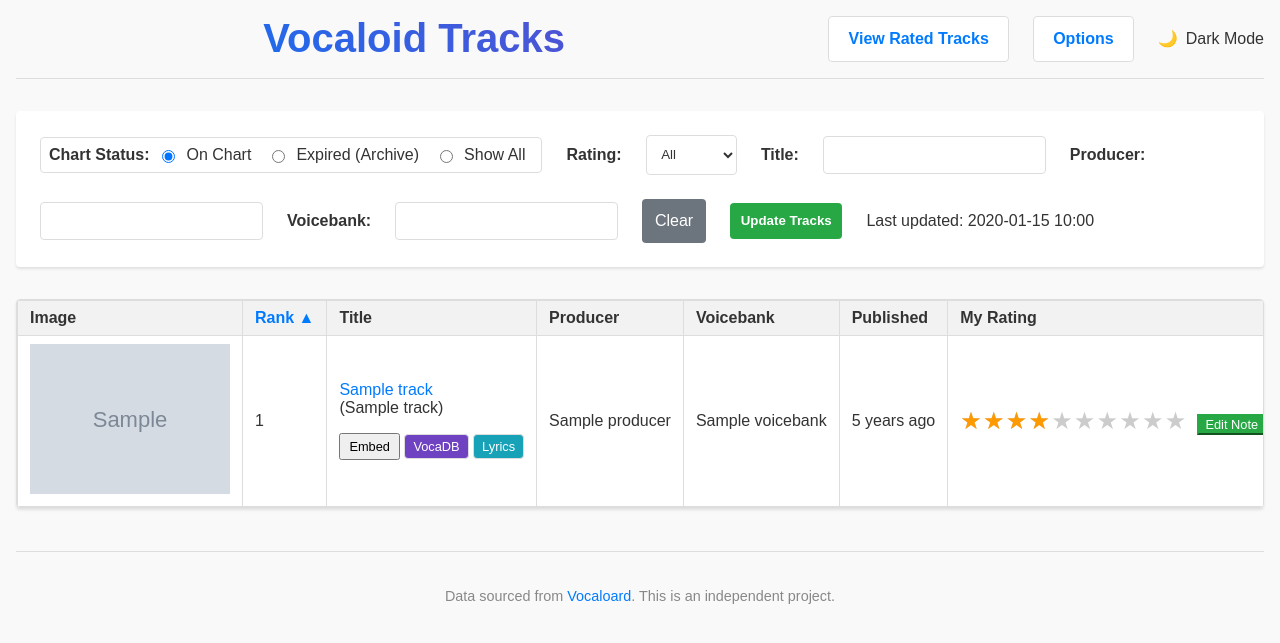
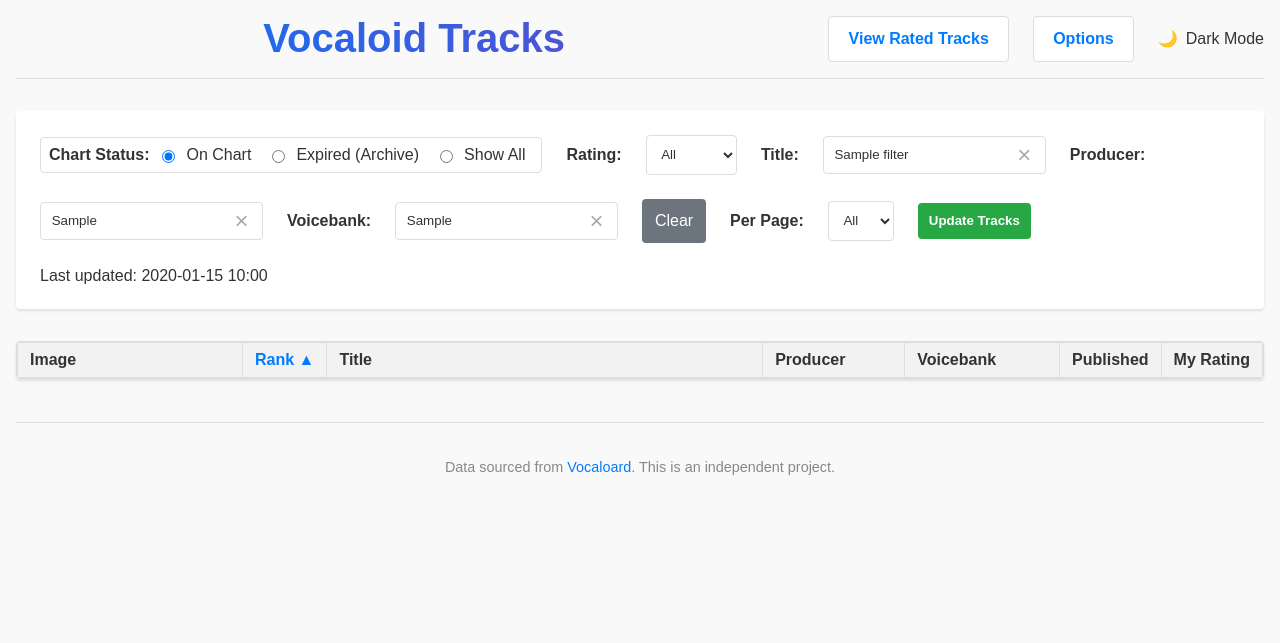
Before and after one commit to D221/vocaloid-rate, a FastAPI app: template app/templates/index.html in a window 1280 px wide. Shown: the top 643 px of the page. Run offline with FastAPI, Linux system fonts and the light colour scheme; the template is opened without the code that fills it: most values are stand-ins (such as "Sample title", 1, 10 or a date in 2020); grey boxes marked "Sample" are stand-in pictures; lists and menus that the app fills with data are empty.

Commit message:
feat(pagination): implement pagination for track listings; add pagination UI and default page size settings

```diff
--- a/app/main.py
+++ b/app/main.py
@@ -1,6 +1,6 @@
+import json
 import logging
 import os
-import json
 from datetime import datetime
 from typing import Optional
 from urllib.parse import quote
@@ -17,6 +17,7 @@ from fastapi import (
     Response,
     UploadFile,
 )
+from fastapi.responses import JSONResponse
 from fastapi.staticfiles import StaticFiles
 from fastapi.templating import Jinja2Templates
 from sqlalchemy.orm import Session
@@ -227,28 +228,69 @@ def read_rated_tracks(
     )
 
 
-@app.get("/_/rated_tracks_table_body")
+@app.get("/_/rated_tracks_table_body", response_class=JSONResponse)
 def get_rated_tracks_table_body(
     request: Request,
     db: Session = Depends(get_db),
+    page: int = 1,
+    limit: str = "all",
     producer_filter: Optional[str] = None,
     voicebank_filter: Optional[str] = None,
     sort_by: Optional[str] = None,
     sort_dir: str = "asc",
     exact_rating_filter: Optional[int] = None,
 ):
-    # Same logic, just for the partial
+    if not sort_by:
+        sort_by = "rating"
+        sort_dir = "desc"
+    # 1. Get the total count of tracks matching THIS view's filters
+    total_tracks = crud.get_tracks_count(
+        db,
+        rated_filter="rated",
+        producer_filter=producer_filter,
+        voicebank_filter=voicebank_filter,
+        exact_rating_filter=exact_rating_filter,
+        rank_filter="all",  # Rated tracks can be on or off the chart
+    )
+
+    # 2. Calculate pagination variables
+    limit_val = total_tracks
+    if limit.isdigit() and int(limit) > 0:
+        limit_val = int(limit)
+
+    total_pages = (total_tracks + limit_val - 1) // limit_val if limit_val > 0 else 1
+    skip = (page - 1) * limit_val
+
+    # 3. Get the paginated tracks
     tracks = crud.get_tracks(
         db,
+        skip=skip,
+        limit=limit_val,
         rated_filter="rated",
         producer_filter=producer_filter,
         voicebank_filter=voicebank_filter,
         sort_by=sort_by,
         sort_dir=sort_dir,
         exact_rating_filter=exact_rating_filter,
+        rank_filter="all",
     )
-    return templates.TemplateResponse(
-        "partials/tracks_table_body.html", {"request": request, "tracks": tracks}
+
+    # 4. Render the HTML partial
+    table_body_html = templates.get_template("partials/tracks_table_body.html").render(
+        {"request": request, "tracks": tracks}
+    )
+
+    # 5. Return the JSON structure the JavaScript expects
+    return JSONResponse(
+        content={
+            "table_body_html": table_body_html,
+            "pagination": {
+                "page": page,
+                "limit": limit,
+                "total_pages": total_pages,
+                "total_tracks": total_tracks,
+            },
+        }
     )
 
 
@@ -256,6 +298,8 @@ def get_rated_tracks_table_body(
 def get_tracks_table_body(
     request: Request,
     db: Session = Depends(get_db),
+    page: int = 1,
+    limit: str = "all",
     rated_filter: Optional[str] = None,
     title_filter: Optional[str] = None,
     producer_filter: Optional[str] = None,
@@ -264,8 +308,29 @@ def get_tracks_table_body(
     sort_dir: str = "asc",
     rank_filter: str = "ranked",
 ):
+    total_tracks = crud.get_tracks_count(
+        db,
+        rated_filter=rated_filter,
+        title_filter=title_filter,
+        producer_filter=producer_filter,
+        voicebank_filter=voicebank_filter,
+        rank_filter=rank_filter,
+    )
+
+    limit_val = 10000  # A large number for "all"
+    if limit.isdigit():
+        limit_val = int(limit)
+
+    total_pages = 1
+    if limit_val != 10000:
+        total_pages = (total_tracks + limit_val - 1) // limit_val
+
+    skip = (page - 1) * limit_val if limit_val != 10000 else 0
+
     tracks = crud.get_tracks(
         db,
+        skip=skip,
+        limit=limit_val,
         rated_filter=rated_filter,
         title_filter=title_filter,
         producer_filter=producer_filter,
@@ -274,8 +339,21 @@ def get_tracks_table_body(
         sort_dir=sort_dir,
         rank_filter=rank_filter,
     )
-    return templates.TemplateResponse(
-        "partials/tracks_table_body.html", {"request": request, "tracks": tracks}
+
+    table_body_html = templates.get_template("partials/tracks_table_body.html").render(
+        {"request": request, "tracks": tracks}
+    )
+
+    return JSONResponse(
+        content={
+            "table_body_html": table_body_html,
+            "pagination": {
+                "page": page,
+                "limit": limit,
+                "total_pages": total_pages,
+                "total_tracks": total_tracks,
+            },
+        }
     )
 
 
@@ -307,8 +385,11 @@ def backup_ratings(db: Session = Depends(get_db)):
 
 @app.post("/api/restore/ratings")
 async def restore_ratings(file: UploadFile = File(...), db: Session = Depends(get_db)):
-    if not file.filename.endswith(".json"):
-        raise HTTPException(status_code=400, detail="Invalid file type. Please upload a .json file.")
+    filename = getattr(file, "filename", "") or ""
+    if not filename.lower().endswith(".json"):
+        raise HTTPException(
+            status_code=400, detail="Invalid file type. Please upload a .json file."
+        )
 
     contents = await file.read()
     try:
@@ -330,7 +411,7 @@ async def restore_ratings(file: UploadFile = File(...), db: Session = Depends(ge
                 "published_date": datetime.fromisoformat(item["published_date"]),
                 "title_jp": item.get("title_jp"),
                 "image_url": item.get("image_url"),
-                "rank": None, # New tracks from backup are unranked
+                "rank": None,  # New tracks from backup are unranked
             }
             track = crud.create_track(db, track_data)
             created_count += 1
@@ -347,6 +428,8 @@ async def restore_ratings(file: UploadFile = File(...), db: Session = Depends(ge
 def read_root(
     request: Request,
     db: Session = Depends(get_db),
+    page: int = 1,
+    limit: str = "all",
     rated_filter: Optional[str] = None,
     title_filter: Optional[str] = None,
     producer_filter: Optional[str] = None,
@@ -355,8 +438,36 @@ def read_root(
     sort_dir: str = "asc",
     rank_filter: str = "ranked",
 ):
+    filters = {
+        "rated_filter": rated_filter,
+        "title_filter": title_filter,
+        "producer_filter": producer_filter,
+        "voicebank_filter": voicebank_filter,
+        "rank_filter": rank_filter,
+    }
+    total_tracks = crud.get_tracks_count(
+        db,
+        rated_filter=rated_filter,
+        title_filter=title_filter,
+        producer_filter=producer_filter,
+        voicebank_filter=voicebank_filter,
+        rank_filter=rank_filter,
+    )
+
+    limit_val = 10000  # A large number for "all"
+    if limit.isdigit():
+        limit_val = int(limit)
+
+    total_pages = 1
+    if limit_val != 10000:
+        total_pages = (total_tracks + limit_val - 1) // limit_val
+
+    skip = (page - 1) * limit_val if limit_val != 10000 else 0
+
     tracks = crud.get_tracks(
         db,
+        skip=skip,
+        limit=limit_val,
         rated_filter=rated_filter,
         title_filter=title_filter,
         producer_filter=producer_filter,
@@ -387,6 +498,13 @@ def read_root(
             "all_producers": all_producers,
             "all_voicebanks": all_voicebanks,
             "last_update": last_update,
+            "filters": filters,
+            "pagination": {
+                "page": page,
+                "limit": limit,
+                "total_pages": total_pages,
+                "total_tracks": total_tracks,
+            },
         },
     )
 
--- a/app/static/js/main.js
+++ b/app/static/js/main.js
@@ -56,6 +56,83 @@ const updateSortIndicators = () => {
 		}
 	});
 };
+let currentPage = 1;
+let currentLimit = localStorage.getItem('defaultPageSize') || 'all';
+
+// --- NEW AND IMPROVED PAGINATION UI FUNCTION ---
+const updatePaginationUI = (pagination) => {
+    const pageLinks = document.getElementById('page-links');
+    const prevButton = document.getElementById('prev-page-btn');
+    const nextButton = document.getElementById('next-page-btn');
+    const paginationContainer = document.getElementById('pagination-container');
+    const limitFilter = document.getElementById('limit_filter');
+
+	if (!pageLinks || !prevButton || !nextButton || !limitFilter || !paginationContainer) return;
+
+	// Clear previous page links
+	pageLinks.innerHTML = '';
+
+	if (pagination.total_pages <= 1) {
+		paginationContainer.style.display = 'none';
+		return;
+	}
+
+	paginationContainer.style.display = 'flex';
+
+	// Update prev/next buttons
+	prevButton.disabled = pagination.page <= 1;
+	nextButton.disabled = pagination.page >= pagination.total_pages;
+
+	const createPageElement = (page, text = page, isCurrent = false, isDisabled = false) => {
+		if (isDisabled) {
+			const ellipsis = document.createElement('span');
+			ellipsis.className = 'page-ellipsis';
+			ellipsis.textContent = '...';
+			return ellipsis;
+		}
+		const button = document.createElement('button');
+		button.className = 'page-btn';
+		button.textContent = text;
+		button.dataset.page = page;
+		if (isCurrent) {
+			button.classList.add('active');
+		}
+		return button;
+	};
+
+    const currentPage = pagination.page;
+    const totalPages = pagination.total_pages;
+    const pagesToShow = [];
+
+    // --- FEATURE CHANGE: Logic to show all pages if total is 10 or less ---
+    if (totalPages <= 10) {
+        for (let i = 1; i <= totalPages; i++) {
+            pagesToShow.push(i);
+        }
+    } else {
+        // --- Use ellipsis logic for more than 10 pages ---
+        const context = 2; // N pages before and after current page
+        for (let i = 1; i <= totalPages; i++) {
+            if (i === 1 || i === totalPages || (i >= currentPage - context && i <= currentPage + context)) {
+                if (pagesToShow.length > 0 && i > pagesToShow[pagesToShow.length - 1] + 1) {
+                    pagesToShow.push('...');
+                }
+                pagesToShow.push(i);
+            }
+        }
+    }
+
+    pagesToShow.forEach(p => {
+        if (p === '...') {
+            pageLinks.appendChild(createPageElement(null, null, false, true));
+        } else {
+            pageLinks.appendChild(createPageElement(p, p, p === currentPage));
+        }
+    });
+
+    limitFilter.value = pagination.limit;
+};
+
 const updateTracks = async () => {
 	const tableBody = document.getElementById("tracks-table-body");
 	const filterForm = document.getElementById("filter-form");
@@ -69,19 +146,32 @@ const updateTracks = async () => {
 	skeletonTimer = setTimeout(showSkeleton, 250);
 	const params = new URLSearchParams(window.location.search);
 	if (filterForm) {
-		const formData = new FormData(filterForm);
-		formData.forEach((value, key) => {
-			if (value) params.set(key, value);
-			else params.delete(key);
-		});
-	}
-	const fetchUrl = `${baseUrl}?${params.toString()}`;
-	const browserUrl = `${window.location.pathname}?${params.toString()}`;
+        // 1. The form is the authority for all filter values.
+        const newParams = new URLSearchParams(new FormData(filterForm));
+
+        // 2. The URL is the authority for sorting state (since it's not in the form).
+        const currentUrlParams = new URLSearchParams(window.location.search);
+        if (currentUrlParams.has('sort_by')) {
+            newParams.set('sort_by', currentUrlParams.get('sort_by'));
+        }
+        if (currentUrlParams.has('sort_dir')) {
+            newParams.set('sort_dir', currentUrlParams.get('sort_dir'));
+        }
+
+        // 3. JS variables are the authority for pagination state.
+        newParams.set('page', currentPage);
+        newParams.set('limit', currentLimit);
+
+        // --- END OF FIX ---
+        const fetchUrl = `${baseUrl}?${newParams.toString()}`;
+	    const browserUrl = `${window.location.pathname}?${newParams.toString()}`;
+
 	try {
 		const response = await fetch(fetchUrl);
 		clearTimeout(skeletonTimer);
-		const html = await response.text();
-		tableBody.innerHTML = html;
+		const data = await response.json();
+		tableBody.innerHTML = data.table_body_html;
+        updatePaginationUI(data.pagination);
 	} catch (error) {
 		clearTimeout(skeletonTimer);
 		console.error("Failed to update tracks:", error);
@@ -91,6 +181,7 @@ const updateTracks = async () => {
 	window.history.pushState({}, "", browserUrl);
 	formatAllDates();
 	updateSortIndicators();
+}
 };
 const updateThemeUI = () => {
 	const themeIcon = document.getElementById("theme-icon");
@@ -202,16 +293,61 @@ document.addEventListener("DOMContentLoaded", () => {
 	formatAllDates();
 	updateSortIndicators();
 	updateThemeUI();
+
+    const limitFilter = document.getElementById('limit_filter');
+    if (limitFilter) {
+        limitFilter.value = currentLimit;
+        limitFilter.addEventListener("change", (e) => {
+            currentLimit = e.target.value;
+            currentPage = 1;
+            updateTracks();
+        });
+    }
+
+    // --- BUG FIX: CONSOLIDATED PAGINATION EVENT LISTENER ---
+    const paginationContainer = document.getElementById('pagination-container');
+    if (paginationContainer) {
+        paginationContainer.addEventListener('click', (e) => {
+            let pageChanged = false;
+            // Handle previous button
+            if (e.target.id === 'prev-page-btn' && !e.target.disabled) {
+                currentPage--;
+                pageChanged = true;
+            }
+            // Handle next button
+            if (e.target.id === 'next-page-btn' && !e.target.disabled) {
+                currentPage++;
+                pageChanged = true;
+            }
+            // Handle specific page number buttons
+            const pageButton = e.target.closest('.page-btn');
+            if (pageButton && !pageButton.classList.contains('active')) {
+                const page = parseInt(pageButton.dataset.page, 10);
+                if (!isNaN(page)) {
+                    currentPage = page;
+                    pageChanged = true;
+                }
+            }
+            // If any page change happened, update the tracks
+            if (pageChanged) {
+                updateTracks();
+            }
+        });
+    }
+
 	renderRatingChart(); // Initial chart render
 
 	const debouncedUpdateTracks = debounce(updateTracks, 300);
 	const filterForm = document.getElementById("filter-form");
 	if (filterForm) {
 		filterForm.addEventListener("input", (e) => {
+			currentPage = 1; // Reset page on filter change
 			if (e.target.matches('input[type="text"], input[type="search"]')) {
 				toggleClearButton(e.target);
 				debouncedUpdateTracks();
-			} else {
+			} else if (e.target.id !== "limit_filter") {
+				// Any other form input (radios, selects) triggers an immediate update
+				currentPage = 1; // Reset page on filter change
 				updateTracks();
 			}
 		});
@@ -221,6 +357,15 @@ document.addEventListener("DOMContentLoaded", () => {
 				toggleClearButton(input);
 			});
 	}
+
+	// --- Initial Page Load Logic ---
+	// 1. Set state from URL or localStorage
+	const urlParams = new URLSearchParams(window.location.search);
+	currentPage = parseInt(urlParams.get("page")) || 1;
+	currentLimit = urlParams.get("limit") || localStorage.getItem("defaultPageSize") || "all";
+	if (limitFilter) limitFilter.value = currentLimit;
+	// 2. Fetch the initial view based on the resolved state
+	updateTracks();
 
 	document.getElementById("theme-switcher")?.addEventListener("click", () => {
 		const doc = document.documentElement;
@@ -366,6 +511,7 @@ document.addEventListener("DOMContentLoaded", () => {
 				newDir = currentDir === "asc" ? "desc" : "asc";
 			params.set("sort_by", newSort);
 			params.set("sort_dir", newDir);
+			currentPage = 1; // Reset page on sort change
 			window.history.pushState(
 				{},
 				"",
--- a/app/templates/index.html
+++ b/app/templates/index.html
@@ -38,31 +38,35 @@
         <form id="filter-form">
             <div class="filter-group">
                 <label>Chart Status:</label>
-                <input type="radio" id="rank_ranked" name="rank_filter" value="ranked" checked>
+                <input type="radio" id="rank_ranked" name="rank_filter" value="ranked" {% if
+                    filters.rank_filter=='ranked' or not filters.rank_filter %}checked{% endif %}>
                 <label for="rank_ranked">On Chart</label>
 
-                <input type="radio" id="rank_unranked" name="rank_filter" value="unranked">
+                <input type="radio" id="rank_unranked" name="rank_filter" value="unranked" {% if
+                    filters.rank_filter=='unranked' %}checked{% endif %}>
                 <label for="rank_unranked">Expired (Archive)</label>
 
-                <input type="radio" id="rank_all" name="rank_filter" value="all">
+                <input type="radio" id="rank_all" name="rank_filter" value="all" {% if filters.rank_filter=='all'
+                    %}checked{% endif %}>
                 <label for="rank_all">Show All</label>
             </div>
 
             <label for="rated_filter">Rating:</label>
             <select name="rated_filter" id="rated_filter">
-                <option value="all">All</option>
-                <option value="rated">Rated</option>
-                <option value="unrated">Unrated</option>
+                <option value="all" {% if filters.rated_filter=='all' %}selected{% endif %}>All</option>
+                <option value="rated" {% if filters.rated_filter=='rated' %}selected{% endif %}>Rated</option>
+                <option value="unrated" {% if filters.rated_filter=='unrated' %}selected{% endif %}>Unrated</option>
             </select>
             <label for="title_filter">Title:</label>
             <div class="input-wrapper">
-                <input type="search" name="title_filter" id="title_filter""
-                    autocomplete=" off">
+                <input type="search" name="title_filter" id="title_filter" autocomplete="off"
+                    value="{{ filters.title_filter or '' }}">
                 <button type="button" class="clear-input-btn" aria-label="Clear title search">&times;</button>
             </div>
             <label for="producer_filter">Producer:</label>
             <div class="input-wrapper">
-                <input type="text" name="producer_filter" id="producer_filter" list="producers-list" autocomplete="off">
+                <input type="text" name="producer_filter" id="producer_filter" list="producers-list" autocomplete="off"
+                    value="{{ filters.producer_filter or '' }}">
                 <button type="button" class="clear-input-btn" aria-label="Clear producer filter">&times;</button>
             </div>
             <datalist id="producers-list">
@@ -72,7 +76,7 @@
             <label for="voicebank_filter">Voicebank:</label>
             <div class="input-wrapper">
                 <input type="text" name="voicebank_filter" id="voicebank_filter" list="voicebanks-list"
-                    autocomplete="off">
+                    autocomplete="off" value="{{ filters.voicebank_filter or '' }}">
                 <button type="button" class="clear-input-btn" aria-label="Clear voicebank filter">&times;</button>
             </div>
             <datalist id="voicebanks-list">
@@ -80,10 +84,18 @@
             </datalist>
             <a href="/" class="clear button">Clear</a>
 
+            <label for="limit_filter">Per Page:</label>
+            <select id="limit_filter">
+                <option value="all" {% if pagination.limit=='all' %}selected{% endif %}>All</option>
+                <option value="25" {% if pagination.limit=='25' %}selected{% endif %}>25</option>
+                <option value="50" {% if pagination.limit=='50' %}selected{% endif %}>50</option>
+                <option value="100" {% if pagination.limit=='100' %}selected{% endif %}>100</option>
+            </select>
+
             <button type="button" id="scrape-button">Update Tracks</button>
             <span id="last-updated">
                 {% if last_update %}
-                    Last updated: {{ last_update.updated_at.strftime('%Y-%m-%d %H:%M') }}
+                Last updated: {{ last_update.updated_at.strftime('%Y-%m-%d %H:%M') }}
                 {% endif %}
             </span>
             <span id="scrape-status"></span>
@@ -108,6 +120,12 @@
         </table>
     </div>
 
+    <div class="pagination-container" id="pagination-container">
+        <button id="prev-page-btn" disabled>Previous</button>
+        <div id="page-links"></div>
+        <button id="next-page-btn" disabled>Next</button>
+    </div>
+
     <footer>
         <p>Data sourced from <a href="https://vocaloard.injpok.tokyo/en/" target="_blank">Vocaloard</a>. This is an
             independent project.</p>
```
Also changed, not shown: app/crud.py (+43 -1 lines), app/static/css/style.css (+64 -0 lines), app/static/js/options.js (+12 -0 lines), app/templates/options.html (+11 -0 lines).
